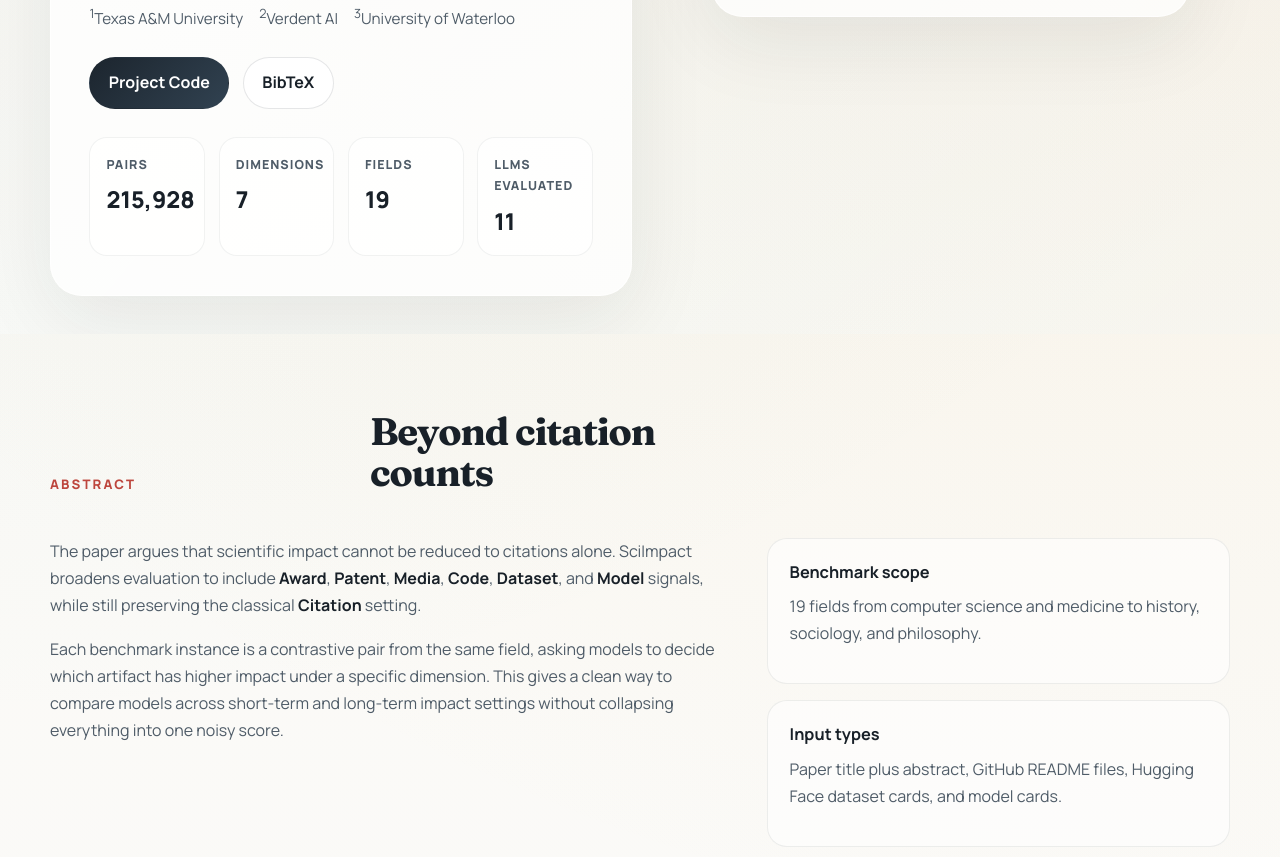
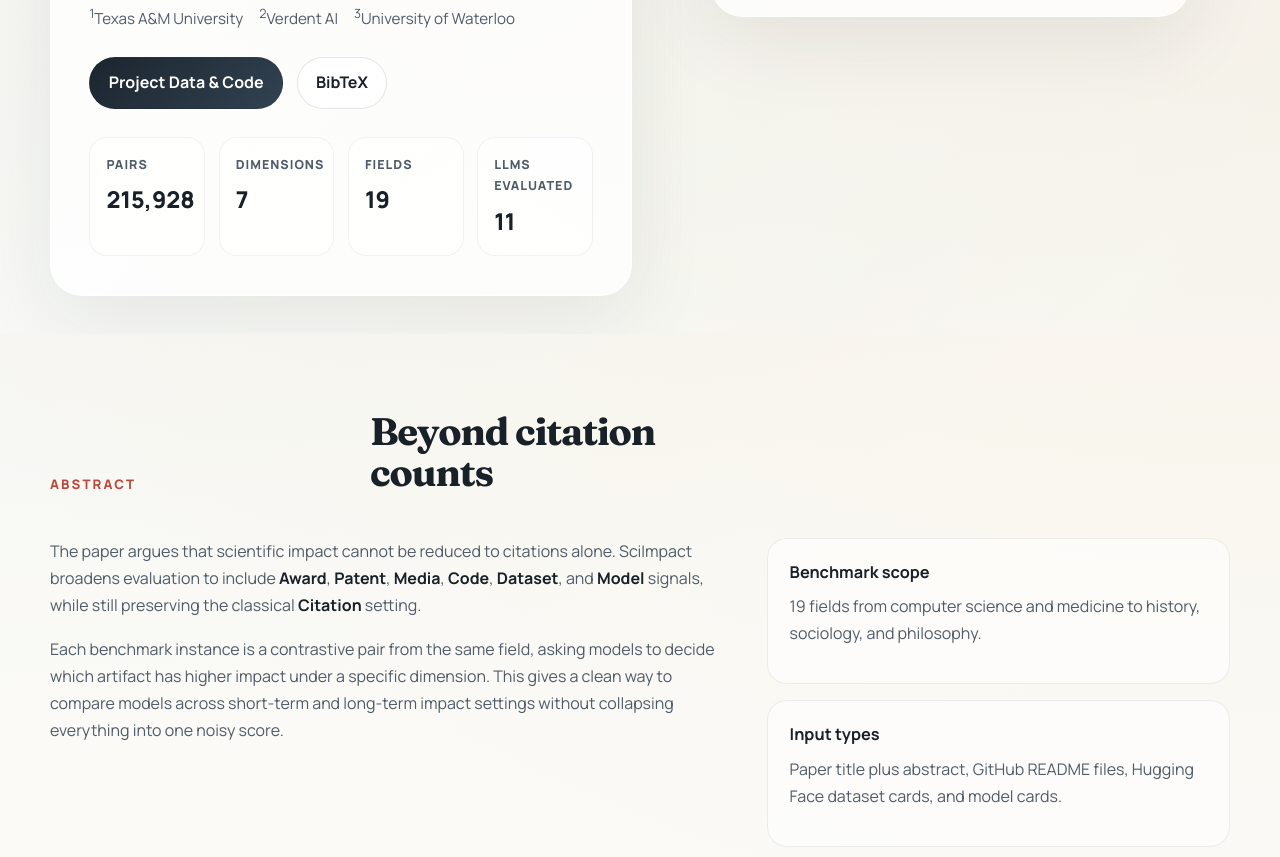
Before and after one commit to FlyPig23/sciimpact-homepage, a plain HTML site: page index.html in a window 1280 px wide. Shown: the part 971-1828 px from the top of the page. Drawn offline with Linux system fonts and the light colour scheme.

Commit message:
Rename project button and update repo link

```diff
--- a/index.html
+++ b/index.html
@@ -50,7 +50,7 @@
           </p>
 
           <div class="hero__actions">
-            <a class="button button--primary" href="https://github.com/FlyPig23/SciImpact" target="_blank" rel="noopener noreferrer">Project Code</a>
+            <a class="button button--primary" href="https://github.com/FlyPig23/SciImpact" target="_blank" rel="noopener noreferrer">Project Data &amp; Code</a>
             <a class="button" href="#bibtex">BibTeX</a>
           </div>
 
```
